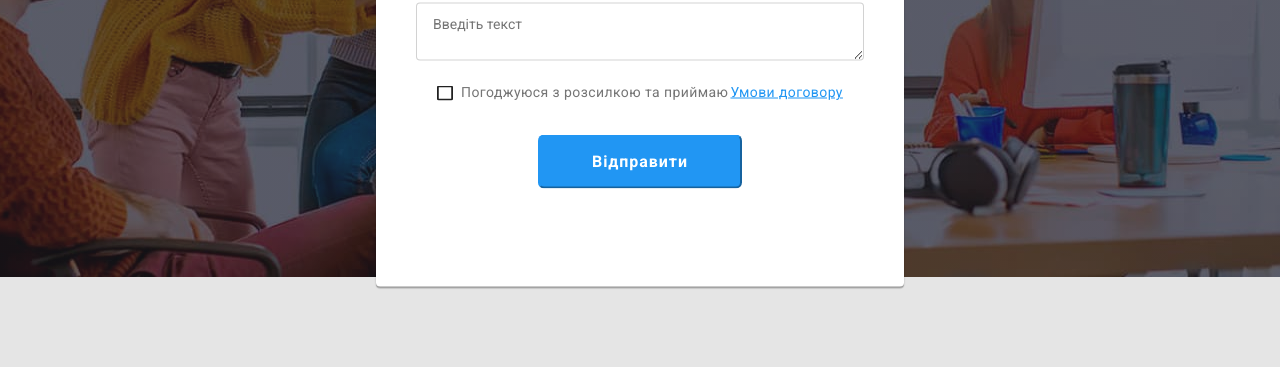
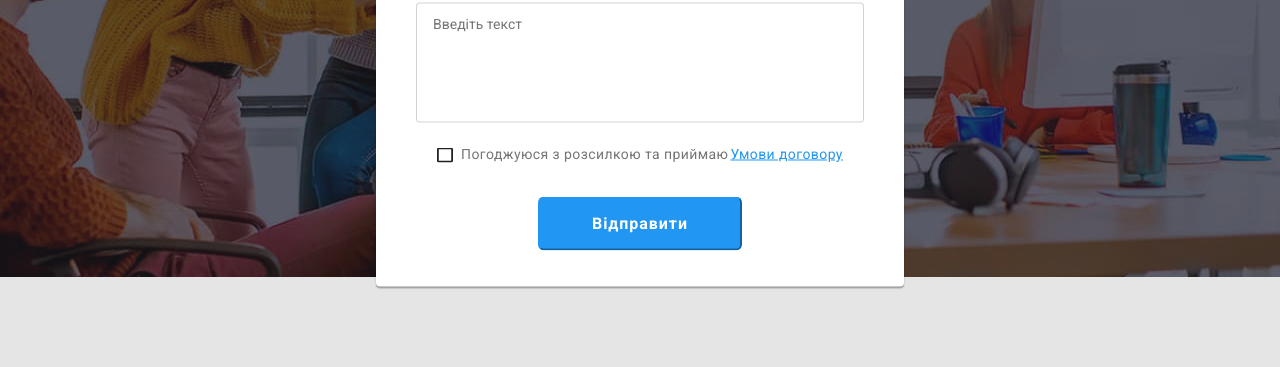
Before and after one commit to Taras-Osipenko/hw-06, a plain HTML site: page index.html in a window 1280 px wide. Both pictures are taken after a click on the button "Замовити послугу". Shown: the part 404-771 px from the top of the page. Drawn offline with nearby package versions, Linux system fonts and the light colour scheme.

Commit message:
Доробив після перевірки ментора

```diff
--- a/css/styles.css
+++ b/css/styles.css
@@ -374,8 +374,8 @@ display: flex;
 flex-direction: column;
 
 }
-.form-field:not(:last-child) {
-margin-bottom: 10px;
+.form div + div {
+margin-top: 10px;
 }
 
 
@@ -506,7 +506,9 @@ margin-bottom: 10px;
 }
 
 .textarea-input {
-    max-width: 448px;
+    resize:none;
+    height: 120px;
+    width: 448px;
     padding: 12px 16px;
     border: 1px solid rgba(33, 33, 33, 0.2);
     border-radius: 4px;
```
